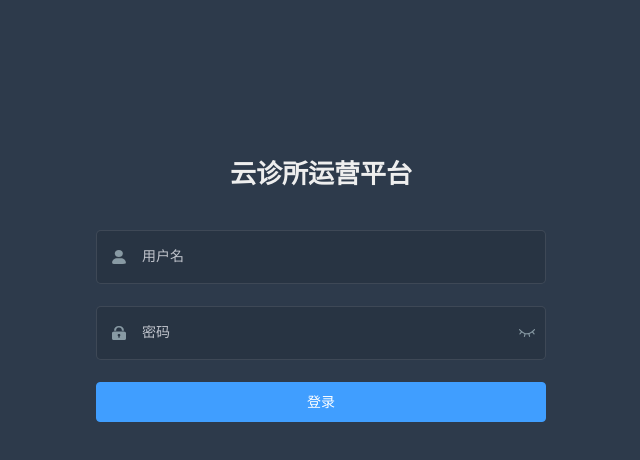
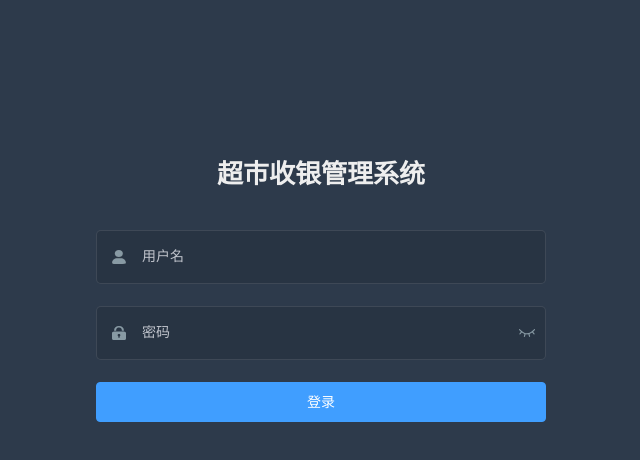
Before and after one commit to YiZhiXiangShi/supermarket, a Vue app: page /#/login in a window 1280 px wide. Shown: the top 460 px of the page, without its empty margins (319-959 px from the left). Built offline with nearby package versions, Linux system fonts and the light colour scheme.

Commit message:
员工管理1

```diff
--- a/src/views/login/index.vue
+++ b/src/views/login/index.vue
@@ -3,7 +3,7 @@
     <el-form ref="loginForm" :model="loginForm" :rules="loginRules" class="login-form" auto-complete="on" label-position="left">
 
       <div class="title-container">
-        <h3 class="title">云诊所运营平台</h3>
+        <h3 class="title">超市收银管理系统</h3>
       </div>
 
       <el-form-item prop="username">
```
